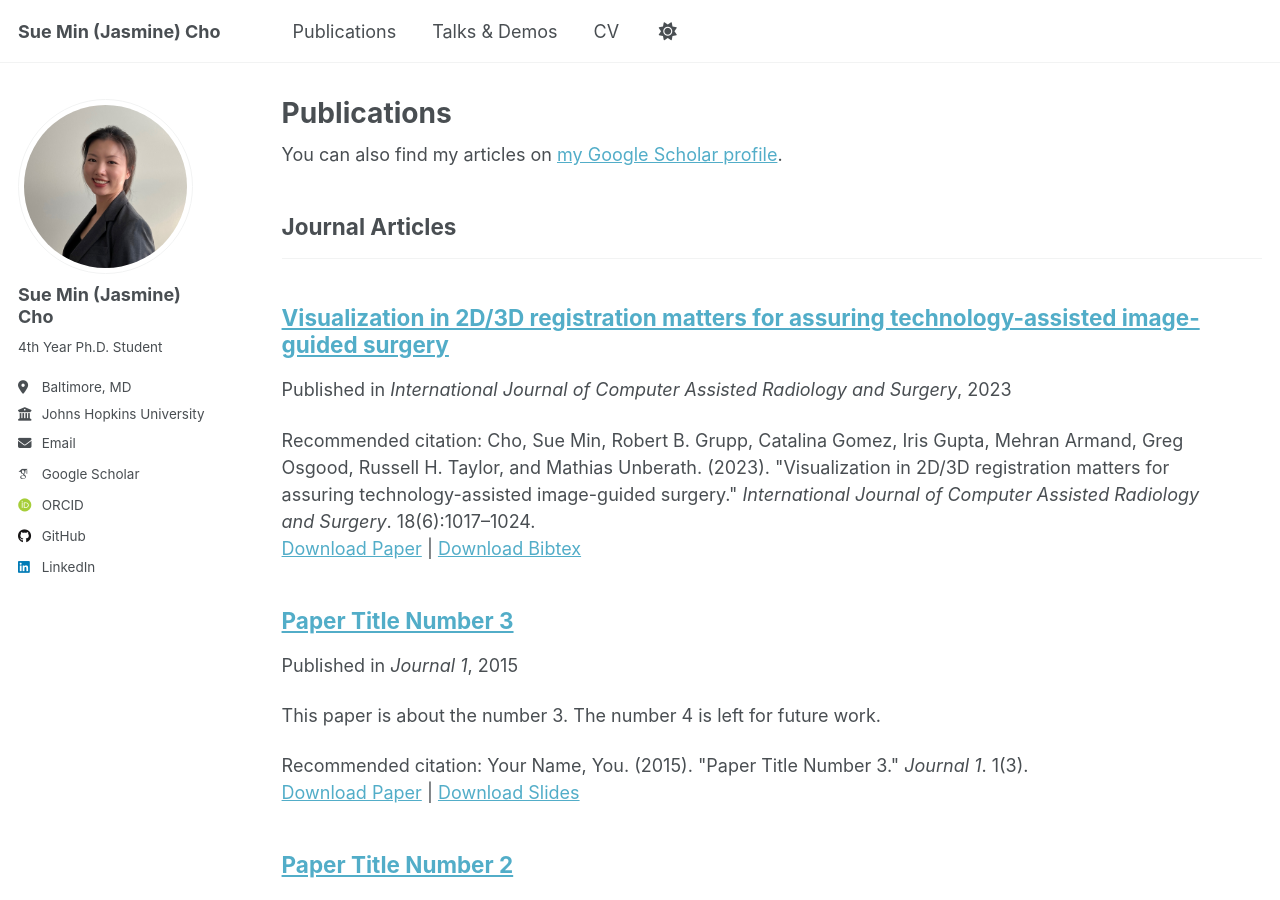
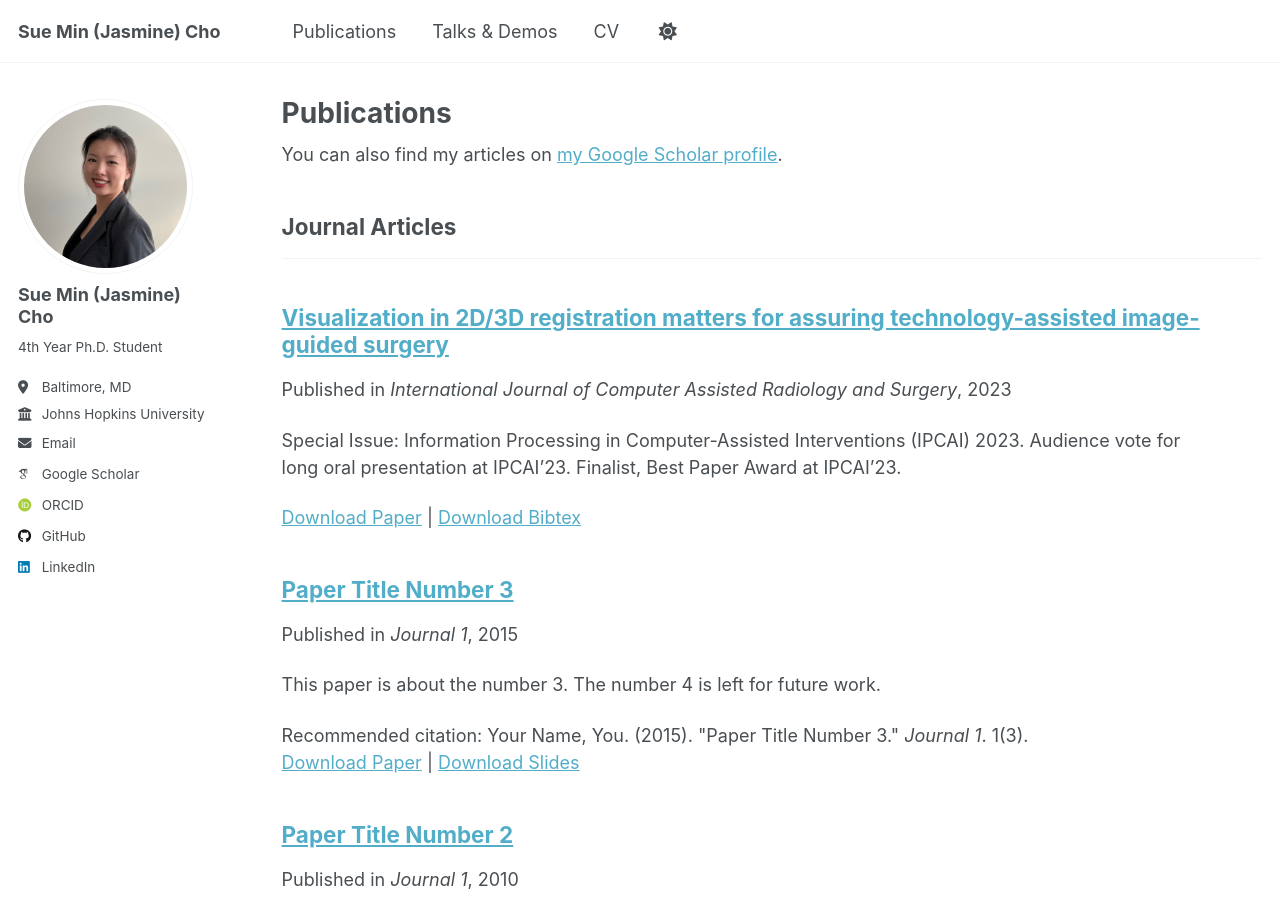
Before and after one commit to jasminecho1008/jasminecho1008.github.io, a Jekyll site: the page built from _pages/publications.html, in a window 1280 px wide and 900 px high. Built offline with Jekyll 4.4.1, drawn with Linux system fonts in a browser that asks for light colours; some web fonts are replaced.

Commit message:
Update 2023-06-01-cho2023visualization.md

```diff
--- a/_publications/2023-06-01-cho2023visualization.md
+++ b/_publications/2023-06-01-cho2023visualization.md
@@ -3,11 +3,13 @@ title: "Visualization in 2D/3D registration matters for assuring technology-assi
 collection: publications
 category: manuscripts
 permalink: /publication/2023-06-01-cho2023visualization
-# excerpt: 'This paper is about the number 1. The number 2 is left for future work.'
+excerpt: 'Special Issue: Information Processing in Computer-Assisted Interventions (IPCAI) 2023.
+Audience vote for long oral presentation at IPCAI’23.
+Finalist, Best Paper Award at IPCAI’23.'
 date: 2023-06-01
 venue: "International Journal of Computer Assisted Radiology and Surgery"
 # slidesurl: 'http://academicpages.github.io/files/slides1.pdf'
 paperurl: "http://jasminecho1008.github.io/files/cho2023visualization_paper.pdf"
 bibtexurl: "http://jasminecho1008.github.io/files/cho2023visualization.bib"
-citation: 'Cho, Sue Min, Robert B. Grupp, Catalina Gomez, Iris Gupta, Mehran Armand, Greg Osgood, Russell H. Taylor, and Mathias Unberath. (2023). "Visualization in 2D/3D registration matters for assuring technology-assisted image-guided surgery." <i>International Journal of Computer Assisted Radiology and Surgery</i>. 18(6):1017–1024.'
+# citation: 'Cho, Sue Min, Robert B. Grupp, Catalina Gomez, Iris Gupta, Mehran Armand, Greg Osgood, Russell H. Taylor, and Mathias Unberath. (2023). "Visualization in 2D/3D registration matters for assuring technology-assisted image-guided surgery." <i>International Journal of Computer Assisted Radiology and Surgery</i>. 18(6):1017–1024.'
 ---
```
